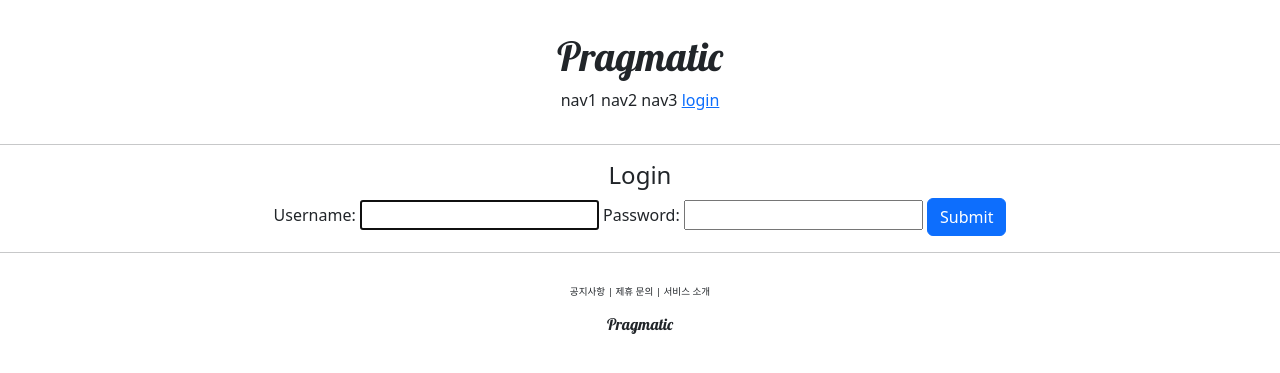
After one commit to runacian0221/DjangoPJT, a Django app: page /account/login/ in a window 1280 px wide. The commit adds this page. Shown: the top 373 px of the page. Run offline with Django 4.2, Linux system fonts and the light colour scheme.

Commit message:
django course 22 commit

```diff
--- /dev/null
+++ b/accountapp/templates/accountapp/login.html
@@ -0,0 +1,18 @@
+{% extends 'base.html' %}
+
+{% block content %}
+
+    <div style="text-align: center;">
+        <div>
+            <h4>Login</h4>
+        </div>
+        <div>
+            <form action="" method="post">
+                {% csrf_token %}
+                {{ form }}
+                <input type="submit" class="btn btn-primary">
+            </form>
+        </div>
+    </div>
+
+{% endblock %}
--- a/accountapp/urls.py
+++ b/accountapp/urls.py
@@ -1,5 +1,5 @@
 from django.urls import path
-
+from django.contrib.auth.views import LoginView, LogoutView
 from accountapp.views import AccountCreateView, hello_world
 
 app_name = 'accountapp'
@@ -9,5 +9,8 @@ app_name = 'accountapp'
 urlpatterns = [
     path('hello_world/', hello_world, name='hello_world'),
 
+    path('login/', LoginView.as_view(template_name='accountapp/login.html'), name='login'),
+    path('logout/', LogoutView.as_view(), name='logout'),
+
     path('create/', AccountCreateView.as_view(), name='create'),
 ]
--- a/pragmatic/settings.py
+++ b/pragmatic/settings.py
@@ -13,6 +13,7 @@ https://docs.djangoproject.com/en/4.2/ref/settings/
 from pathlib import Path
 
 import os, environ
+from django.urls import reverse_lazy
 import os
 
 env = environ.Env(
@@ -140,3 +141,6 @@ STATICFILES_DIRS = [
 # https://docs.djangoproject.com/en/4.2/ref/settings/#default-auto-field
 
 DEFAULT_AUTO_FIELD = 'django.db.models.BigAutoField'
+
+LOGIN_REDIRECT_URL = reverse_lazy('accountapp:hello_world')
+LOGOUT_REDIRECT_URL = reverse_lazy('accountapp:login')
--- a/templates/header.html
+++ b/templates/header.html
@@ -6,6 +6,15 @@
         <span>nav1</span>
         <span>nav2</span>
         <span>nav3</span>
-        <span>nav4</span>
+        {% if not user.is_authenticated %}
+        <!-- next인자에 request.path 인자를 넘겨 로그인 후 원래 있던 페이지로 돌아가게 한다  -->
+        <a href="{% url 'accountapp:login' %}?next={{ request.path }}">
+            <span>login</span>
+        </a>
+        {% else %}
+        <a href="{% url 'accountapp:logout' %}?next={{ request.path }}">
+            <span>logout</span>
+        </a>
+        {% endif %}
     </div>
 </div>
```
